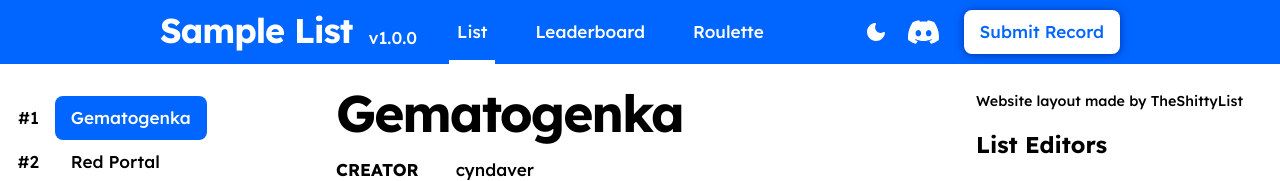
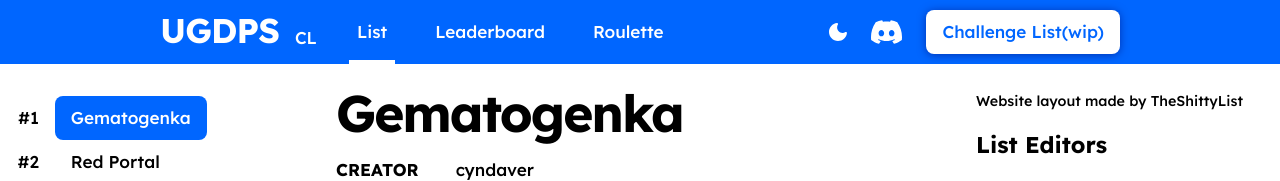
Before and after one commit to MiRPacK19/ugdps-dl, a plain HTML site: page index.html in a window 1280 px wide. Shown: the top 181 px of the page. Drawn offline with nearby package versions, Linux system fonts and the light colour scheme.

Commit message:
Update index.html

```diff
--- a/index.html
+++ b/index.html
@@ -3,7 +3,7 @@
     <head>
         <meta charset="UTF-8" />
         <meta name="viewport" content="width=1024" />
-        <title>Your List Name</title>
+        <title>Artsosal</title>
 
         <!-- Replace your server icon by uploading an image file named "list_icon.png"-->
         <link rel="icon" href="/list_icon.png" />
@@ -37,8 +37,8 @@
     <body id="app">
         <header :class="{ dark: store.dark }">
             <div class="logo">
-                <h2>Sample List</h2>
-                <p>v1.0.0</p>
+                <h2>UGDPS</h2>
+                <p>CL</p>
             </div>
             <nav class="nav">
                 <router-link class="nav__tab" to="/">
@@ -69,7 +69,7 @@
                         class="nav__cta type-label-lg"
                         href="#"
                         target="_blank"
-                        >Submit Record</a
+                        >Challenge List(wip)</a
                     >
                 </div>
             </nav>
```
